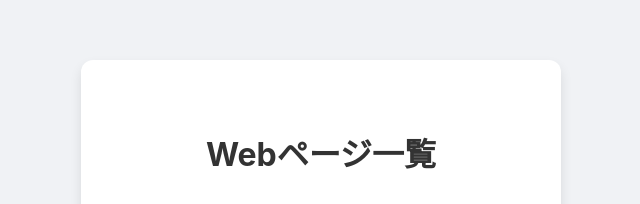
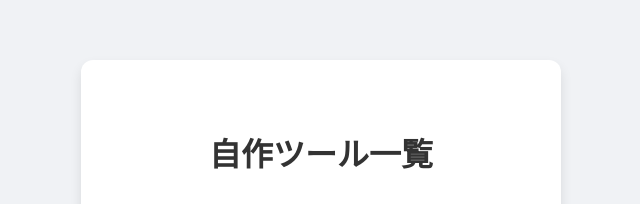
Before and after one commit to sandyzhao2001/MyTools, a plain HTML site: page index.html in a window 1280 px wide. Shown: the part 133-337 px from the top of the page, 319-959 px from the left. Drawn offline with Linux system fonts and the light colour scheme.

Commit message:
Update index.html

```diff
--- a/index.html
+++ b/index.html
@@ -3,7 +3,7 @@
 <head>
     <meta charset="UTF-8">
     <meta name="viewport" content="width=device-width, initial-scale=1.0">
-    <title>Webページ一覧</title>
+    <title>自作ツール一覧</title>
     <style>
         body {
             font-family: -apple-system, BlinkMacSystemFont, "Segoe UI", Roboto, "Helvetica Neue", Arial, sans-serif;
@@ -44,7 +44,7 @@
 </head>
 <body>
     <div class="container">
-        <h1>Webページ一覧</h1>
+        <h1>自作ツール一覧</h1>
         <a href="nomination.html">指名抽選ツール</a>
         <a href="resident_tax_calculator.html">住民税・ふるさと納税 目安計算ツール</a>
         <a href="https://book-sharing-system-virid.vercel.app">書籍共有システム</a>
```
